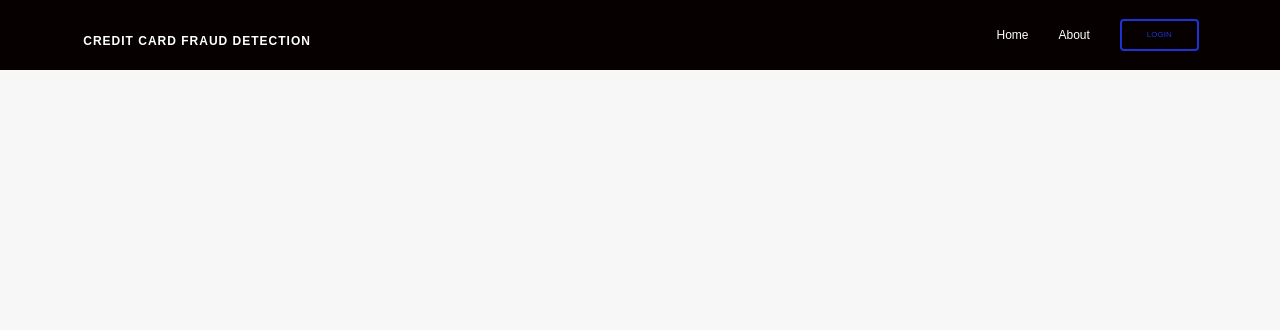
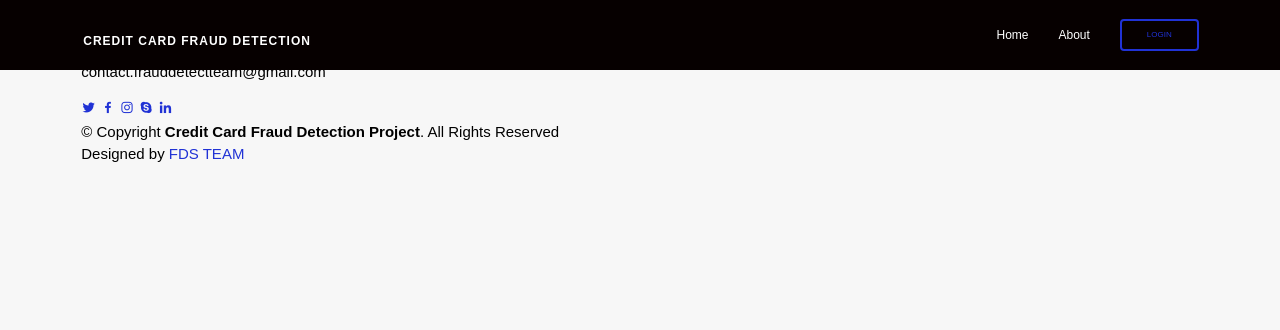
Before and after one commit to ceejay412/CCDetection, a Django app: page /about/ in a window 1280 px wide. Shown: the top 330 px of the page. Run offline with Django 3.2, Linux system fonts and the light colour scheme; parts of the project's set-up code (start-up, migrations or seed data) failed here and were passed over; some libraries are stand-ins or nearby versions.

Commit message:
Update index.html

```diff
--- a/templates/index.html
+++ b/templates/index.html
@@ -1,119 +1,135 @@
 {% load static %}
 <!DOCTYPE html>
 <html lang="en">
+
 <head>
-  <meta charset="utf-8" />
-  <meta content="width=device-width, initial-scale=1.0" name="viewport" />
+  <meta charset="utf-8">
+  <meta content="width=device-width, initial-scale=1.0" name="viewport">
 
   <title>{% block title %}{% endblock %}</title>
-  <meta content="" name="description" />
-  <meta content="" name="keywords" />
 
+  <meta content="" name="description">
+  <meta content="" name="keywords">
   <!-- Favicons -->
-  <link href="{% static 'static/assets/img/apple-touch-icon.png' %}" rel="apple-touch-icon" />
+  <link href="{% static 'assets/img/apple-touch-icon.png' %}" rel="apple-touch-icon">
+  <!-- Google Fonts -->
+  <link href="https://fonts.googleapis.com/css?family=Open+Sans:300,300i,400,400i,600,600i,700,700i|Raleway:300,300i,400,400i,500,500i,600,600i,700,700i|Poppins:300,300i,400,400i,500,500i,600,600i,700,700i" rel="stylesheet">
+  <!-- Vendor CSS Files -->
 
-  <!-- Google Fonts -->
-  <link href="https://fonts.googleapis.com/css?family=Open+Sans:300,300i,400,400i,600,600i,700,700i|Raleway:300,300i,400,400i,500,500i,600,600i,700,700i" rel="stylesheet" />
+  <link href="{% static 'assets/vendor/animate.css/animate.min.css' %}" rel="stylesheet">
+  <link href="{% static 'assets/vendor/bootstrap/css/bootstrap.min.css' %}" rel="stylesheet">
+  <link href="{% static 'assets/vendor/bootstrap-icons/bootstrap-icons.css' %}" rel="stylesheet">
+  <link href="{% static 'assets/vendor/boxicons/css/boxicons.min.css' %}" rel="stylesheet">
+  <link href="{% static 'assets/vendor/glightbox/css/glightbox.min.css' %}" rel="stylesheet">
+  <link href="{% static 'assets/vendor/swiper/swiper-bundle.min.css' %}" rel="stylesheet">
+  <!-- Template Main CSS File -->
 
-  <!-- Vendor CSS Files -->
-  <link href="{% static 'static/assets/vendor/bootstrap/css/bootstrap.min.css' %}" rel="stylesheet" />
-  <link href="{% static 'static/assets/vendor/bootstrap-icons/bootstrap-icons.css' %}" rel="stylesheet" />
-  <link href="{% static 'static/assets/vendor/boxicons/css/boxicons.min.css' %}" rel="stylesheet" />
-  <link href="{% static 'static/assets/vendor/glightbox/css/glightbox.min.css' %}" rel="stylesheet" />
+   <!-- all.min.js -->
+   <script data-search-pseudo-elements="" defer=""
+   src="{% static 'assets/js/all.min.js' %}" crossorigin="anonymous"></script>
+<!-- feather.min.js -->
+<script src="https://cdnjs.cloudflare.com/ajax/libs/feather-icons/4.24.1/feather.min.js" crossorigin="anonymous">
+</script>
+<!-- select2.min.js -->
+<script src="{% static 'assets/js/select2.min.js' %}"></script>
+<!-- jquery-3.5.1.js -->
+<script type="text/javascript" src="{% static 'assets/js/jquery-3.5.1.js' %}"></script>
+<!-- select2.min.css -->
+<link href="{% static 'assets/css/select2.min.css' %}" rel="stylesheet" />
+<!-- jquery.dataTables.min.js -->
+<script type="text/javascript" src="{% static 'assets/js/jquery.dataTables.min.js' %}"></script>
 
-  <!-- Template Main CSS File -->
-  <link rel="stylesheet" type="text/css" href="{% static 'static/assets/css/style.css' %}">
+<script type="text/javascript" src="{% static 'assets/js/dataTables.buttons.min.js' %}"></script>
+<script type="text/javascript" src="{% static 'assets/js/jszip.min.js' %}"></script>
+<script type="text/javascript" src="{% static 'assets/js/pdfmake.min.js' %}"></script>
+<script type="text/javascript" src="{% static 'assets/js/buttons.html5.min.js' %}"></script>
+<!-- jquery.dataTables.min.css -->
+<link rel="stylesheet" href="{% static 'assets/css/jquery.dataTables.min.css' %}">
+<link rel="stylesheet" href="{% static 'assets/css/w3.css' %}">
 
-  <!-- Custom CSS Files -->
-  <link href="{% static 'static/assets/css/select2.min.css' %}" rel="stylesheet" />
-  <link href="{% static 'static/assets/css/jquery.dataTables.min.css' %}" rel="stylesheet" />
-  <link rel="stylesheet" href="{% static 'static/assets/css/w3.css' %}" />
+
+  {% block css %}
+  <link href="{% static 'assets/css/style.css' %}" rel="stylesheet">
+  {% endblock %}
 </head>
 
+<style>
+  th {
+    text-align: center;
+  }
+  .my-custom-scrollbar {
+    position: relative;
+    height: 100%;
+    overflow: auto;
+  }
+
+  .table-wrapper-scroll-y {
+    display: block;
+  }
+  .alert-icon-aside svg{
+  margin-top: 12px;
+    margin-left: 27px;
+    margin-right: 15px;
+  }
+{% block style %}
+
+{% endblock %}
+</style>
+
 <body>
+
+
+
   <!-- ======= Header ======= -->
   <header id="header" class="d-flex align-items-center">
     <div class="container d-flex align-items-center">
-        <h1 class="logo me-auto">
-          <a href="#">CREDIT CARD FRAUD DETECTION</a>
-        </h1>
+      <h1 class="logo me-auto"><a href="#">CREDIT CARD FRAUD DETECTION</a></h1>
       <nav id="navbar" class="navbar">
         <ul>
+
           {% if request.user.is_authenticated %}
 
           <li><a class="nav-link scrollto" href="/">Home</a></li>
-            <li>
-              <a class="nav-link scrollto" href="{% url 'dashboard' %}"
-                >Dashboard</a
-              >
-            </li>
-            <li>
-              <a class="nav-link scrollto" href="{% url 'about' %}">About</a>
-            </li>
+          <li><a class="nav-link scrollto" href="{% url 'dashboard' %}">Dashboard</a></li>
+          <li><a class="nav-link scrollto" href="{% url 'about' %}">About</a></li>
           <li class="dropdown">
-              <a
-                class="dropdown-toggle scrollto"
-                data-toggle="dropdown"
-                href="#"
-                >Administration <span class="caret"></span
-              ></a>
+            <a class="dropdown-toggle scrollto" data-toggle="dropdown" href="#">Administration
+            <span class="caret"></span></a>
             <ul class="dropdown-menu">
-                <li>
-                  <a href="{% url 'upload_credit_data' %}"
-                    >Upload Credit Data Files</a
-                  >
-                </li>
+              <li><a href="{% url 'upload_credit_data' %}">Upload Credit Data Files</a></li>
+
             </ul>
           </li>
           <li class="dropdown">
-              <a
-                class="dropdown-toggle scrollto"
-                data-toggle="dropdown"
-                href="#"
-                >Reports <span class="caret"></span
-              ></a>
+            <a class="dropdown-toggle scrollto" data-toggle="dropdown" href="#">Reports
+            <span class="caret"></span></a>
             <ul class="dropdown-menu">
               <li><a href="{% url 'reports' %}">Files Reports</a></li>
+
             </ul>
           </li>
 
-            <li>
-              <a class="getstarted scrollto" href="{% url 'userLogout' %}"
-                >LOGOUT</a
-              >
-            </li>
 
-            <h2 style="margin-left: 20px">Hello {{request.user.username}}</h2>
+
+
+          <li><a class="getstarted scrollto" href="{% url 'userLogout' %}">LOGOUT</a></li>
+
+          <h2 style="margin-left: 20px;"> Hello  {{request.user.username}} </h2>
           {% else %}
           <li><a class="nav-link scrollto" href="/">Home</a></li>
-            <li>
-              <a class="nav-link scrollto" href="{% url 'about' %}">About</a>
-            </li>
-            <li>
-              <a class="getstarted scrollto" href="{% url 'login2' %}">LOGIN</a>
-            </li>
+          <li><a class="nav-link scrollto" href="{% url 'about' %}">About</a></li>
+          <li><a class="getstarted scrollto" href="{% url 'login2' %}">LOGIN</a></li>
           {% endif %}
         </ul>
         <i class="bi bi-list mobile-nav-toggle"></i>
-        </nav>
-        <!-- .navbar -->
+      </nav><!-- .navbar -->
     </div>
-    </header>
-    <!-- End Header -->
+  </header><!-- End Header -->
 
   {% if messages %} {% for message in messages %}
-    <div
-      class="alert alert-success alert-icon"
-      role="alert"
-      style="display: flex"
-    >
-      <button
-        class="close"
-        type="button"
-        data-dismiss="alert"
-        aria-label="Close"
-      >
-        <span aria-hidden="true" style="margin-top: 2px">×</span>
+  <div class="alert alert-success alert-icon" role="alert" style="display: flex;">
+    <button class="close" type="button" data-dismiss="alert" aria-label="Close">
+      <span aria-hidden="true" style="margin-top: 2px;">×</span>
     </button>
     <div class="alert-icon-aside">
       <i class="fa fa-check"></i>
@@ -122,24 +138,58 @@
       <h6 class="alert-heading">{{ message }}</h6>
     </div>
   </div>
-    {% endfor %} {% endif %} {% block content %} {% endblock %}
-    <a
-      href="#"
-      class="back-to-top d-flex align-items-center justify-content-center"
-      ><i class="bi bi-arrow-up-short"></i
-    ></a>
+  {% endfor %} {% endif %}
+
+  {% block content %}
+
+    {% endblock %}
+
+    {% block footer %}
+  <!-- ======= Footer ======= -->
+  <footer id="footer">
+    <div class="container">
+      <h3>Contact Us</h3>
+      <p>contact.frauddetectteam@gmail.com<p>
+
+      <div class="social-links">
+        <a href="#" class="twitter"><i class="bx bxl-twitter"></i></a>
+        <a href="#" class="facebook"><i class="bx bxl-facebook"></i></a>
+        <a href="#" class="instagram"><i class="bx bxl-instagram"></i></a>
+        <a href="#" class="google-plus"><i class="bx bxl-skype"></i></a>
+        <a href="#" class="linkedin"><i class="bx bxl-linkedin"></i></a>
+      </div>
+      <div class="copyright">
+        &copy; Copyright <strong><span>Credit Card Fraud Detection Project</span></strong>. All Rights Reserved
+      </div>
+      <div class="credits">
+        <!-- All the links in the footer should remain intact. -->
+        <!-- You can delete the links only if you purchased the pro version. -->
+        <!-- Licensing information: https://bootstrapmade.com/license/ -->
+        <!-- Purchase the pro version with working PHP/AJAX contact form: https://bootstrapmade.com/green-free-one-page-bootstrap-template/ -->
+        Designed by <a href="#">FDS TEAM</a>
+      </div>
+    </div>
+  </footer><!-- End Footer -->
+  <a href="#" class="back-to-top d-flex align-items-center justify-content-center"><i class="bi bi-arrow-up-short"></i></a>
+  {% endblock %}
+
 
   <!-- Vendor JS Files -->
-    <script src="{% static 'static/assets/vendor/bootstrap/js/bootstrap.bundle.min.js' %}"></script>
-    <script src="{% static 'static/assets/vendor/glightbox/js/glightbox.min.js' %}"></script>
-    <script src="{% static 'static/assets/vendor/isotope-layout/isotope.pkgd.min.js' %}"></script>
-    <script src="{% static 'static/assets/vendor/php-email-form/validate.js' %}"></script>
-    <script src="{% static 'static/assets/vendor/swiper/swiper-bundle.min.js' %}"></script>
+  <script src="{% static 'assets/vendor/bootstrap/js/bootstrap.bundle.min.js' %}"></script>
+  <script src="{% static 'assets/vendor/glightbox/js/glightbox.min.js' %}"></script>
+  <script src="{% static 'assets/vendor/isotope-layout/isotope.pkgd.min.js' %}"></script>
+  <script src="{% static 'assets/vendor/php-email-form/validate.js' %}"></script>
+  <script src="{% static 'assets/vendor/swiper/swiper-bundle.min.js' %}"></script>
 
-    <script src="{% static 'static/assets/js/bootstrap.bundle.min.js' %}"></script>
-    <script src="{% static 'static/assets/js/scripts.js' %}"></script>
-    <script src="{% static 'static/assets/js/fstdropdown.js' %}"></script>
+
+  <script src="{% static 'assets/js/bootstrap.bundle.min.js' %}"></script>
+  <script src="{% static 'assets/js/scripts.js' %}"></script>
+  <script src="{% static 'assets/js/fstdropdown.js' %}"></script>
   <!-- Template Main JS File -->
-    <script src="{% static 'static/assets/js/main.js' %}"></script>
+  <script src="{% static 'assets/js/main.js' %}"></script>
+
+  {% block js %}
+{% endblock %}
 </body>
+
 </html>
```
Lines whose indentation alone changed are shown as unchanged.
